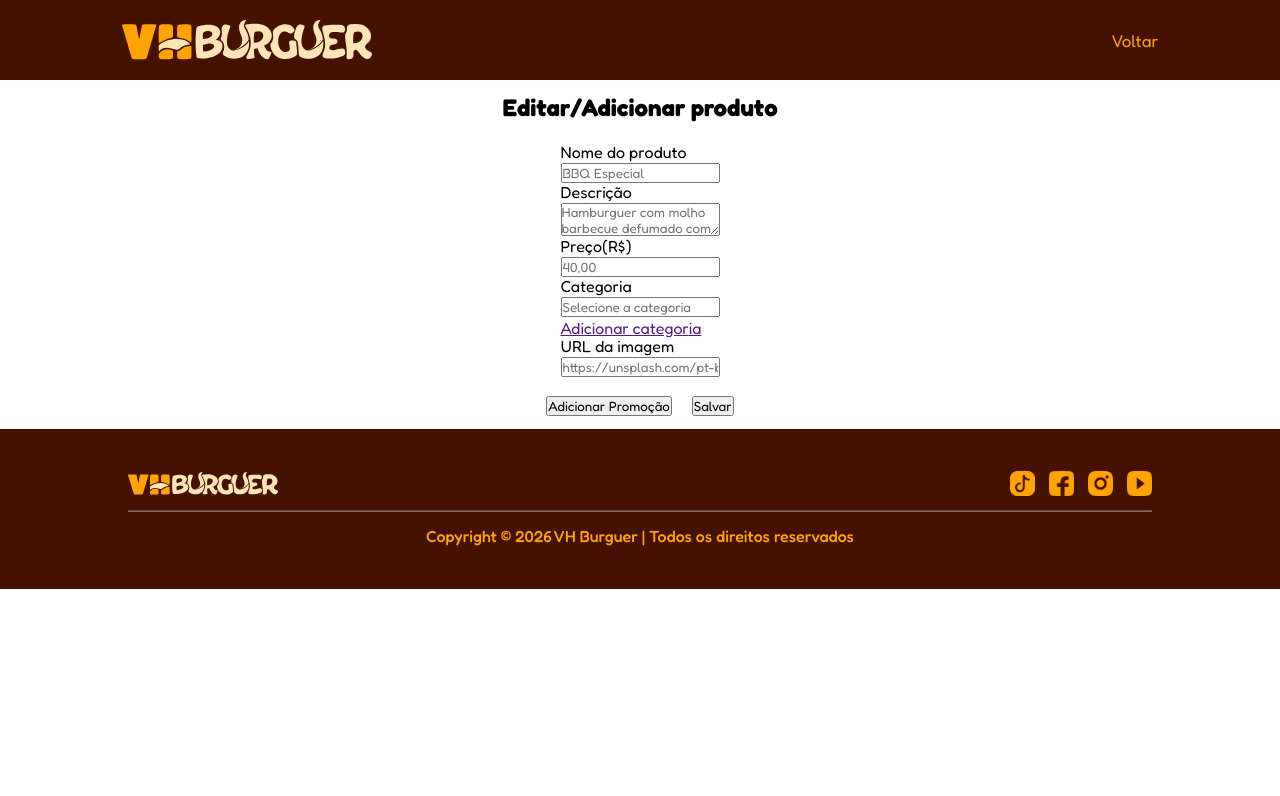
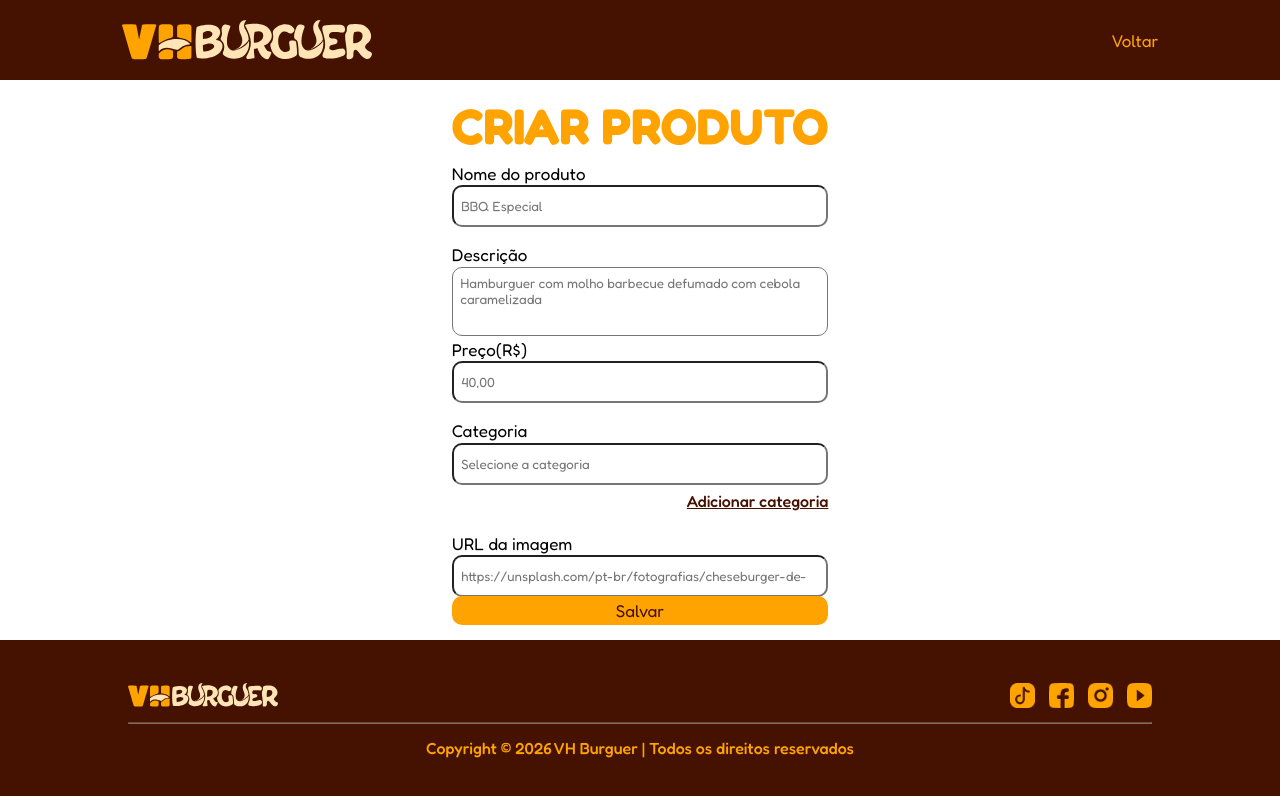
Before and after one commit to Caique-1910/Vh_BurGuer_Next, a Next.js app in the folder vh-burguer/: page /produto in a window 1280 px wide. Shown: the top 796 px of the page. Built offline with nearby package versions, Linux system fonts and the light colour scheme.

Commit message:
Criar produto e criar promoção feitos

```diff
--- a/vh-burguer/src/components/lista-produto/lista-produto.tsx
+++ b/vh-burguer/src/components/lista-produto/lista-produto.tsx
@@ -14,7 +14,7 @@ const ListaProduto = () => {
                 </button>
                 <div id={styles.botoes_direita}>
                     <Link className={styles.botao} href="">Promoções</Link>
-                    <Link className={styles.botao} href="">Produtos</Link>
+                    <Link className={styles.botao} href="./produto">Produtos</Link>
                 </div>
             </div>
             <div id={styles.cards_produtos}>
--- /dev/null
+++ b/vh-burguer/src/pages/categoria/categoria.module.css
@@ -0,0 +1,85 @@
+.cont_prin{
+    display: grid;
+    justify-content: center;
+    height: 70vh;
+    padding: 2%;
+}
+
+.cont_prin h2{
+    color: var(--laranja-destaque);
+    font-size: var(--tamanho-titulo);
+}
+
+.forms{
+    display: grid;
+    height: 6%;
+}
+
+.div_btns{
+    display: flex;
+    gap: 10px;
+    width: 100%;
+}
+
+.label{
+    width: 100%;
+    font-size: var(--tamanho-texto-btn);
+    height: 30%;
+    color: var(--fonte-preta);
+}
+
+.input{
+    width: 100%;
+    height: 120%;
+    border-radius: 10px;
+    padding: 2%;
+    outline: none;
+}
+
+.input:focus{
+    border: 3px solid var(--laranja-destaque);
+}
+
+.btn_sal{
+    background-color: var(--laranja-destaque);
+    color: var(--vinho);
+    font-size: var(--tamanho-texto-btn);
+    width: 100%;
+    height: 40%;
+    border-radius: 10px;
+    padding: 4px;
+    border: none;
+}
+
+.btn_sal:hover{
+    background-color: var(--vinho);
+    color: var(--laranja-destaque);
+    font-size: var(--tamanho-texto-btn);
+    width: 100%;
+    height: 40%;
+    border-radius: 10px;
+    padding: 4px;
+    border: none;
+}
+
+.btn_canc{
+    background-color: #ffffff;
+    color: var(--vinho);
+    font-size: var(--tamanho-texto-btn);
+    width: 90%;
+    height: 40%;
+    border-radius: 10px;
+    padding: 4px;
+    border: 3px solid var(--laranja-destaque);
+}
+
+.btn_canc:hover{
+    background-color: var(--laranja-destaque);
+    color: var(--vinho);
+    font-size: var(--tamanho-texto-btn);
+    width: 90%;
+    height: 40%;
+    border-radius: 10px;
+    padding: 4px;
+    border: none;
+}
--- a/vh-burguer/src/pages/produto/index.tsx
+++ b/vh-burguer/src/pages/produto/index.tsx
@@ -8,41 +8,43 @@ const Produto = () => {
         <>
             <SubHeader />
             <main className={styles.conteudoPrin}>
-                <h2>Editar/Adicionar produto</h2>
+                <h2>CRIAR PRODUTO</h2>
 
-                <form action="">
+                <form action="" className={styles.forms}>
 
                     <div className={styles.camp_nome}>
-                        <label htmlFor="">Nome do produto</label>
-                        <input type="text" placeholder="BBQ Especial" />
+                        <label htmlFor="" className={styles.label}>Nome do produto</label>
+                        <input type="text" placeholder="BBQ Especial" className={styles.input} />
                     </div>
 
                     <div className={styles.camp_descri}>
-                        <label htmlFor="">Descrição</label>
-                        <textarea name="" id="" placeholder="Hamburguer com molho barbecue defumado com cebola caramelizada">
+                        <label htmlFor="" className={styles.label}>Descrição</label>
+                        <textarea name="" id="" placeholder="Hamburguer com molho barbecue defumado com cebola caramelizada" className={styles.caixaTexto}>
                         </textarea>
                     </div>
 
                     <div className={styles.camp_prec}>
-                        <label htmlFor="">Preço(R$)</label>
-                        <input type="text" placeholder="40,00" />
+                        <label htmlFor="" className={styles.label}>Preço(R$)</label>
+                        <input type="text" placeholder="40,00" className={styles.input}/>
                     </div>
 
                     <div className={styles.camp_cat}>
-                        <label htmlFor="">Categoria</label>
-                        <input type="text" placeholder="Selecione a categoria" />
-                        <Link href="">Adicionar categoria</Link>
+                        <label htmlFor="" className={styles.label}>Categoria</label>
+                        <input type="text" placeholder="Selecione a categoria" className={styles.input} />
+                        <div className={styles.div_link}>
+                        <Link href="./categoria" className={styles.link}>Adicionar categoria</Link>
+                        </div>
                     </div>
 
                     <div className={styles.camp_img}>
-                        <label htmlFor="">URL da imagem</label>
-                        <input type="text" placeholder="https://unsplash.com/pt-br/fotografias/cheseburger-de-" />
+                        <label htmlFor="" className={styles.label}>URL da imagem</label>
+                        <input type="text" placeholder="https://unsplash.com/pt-br/fotografias/cheseburger-de-"  className={styles.input}/>
                     </div>
                 </form>
 
                 <div className={styles.div_btns}>
-                    <button className={styles.btn}>Adicionar Promoção</button>
-                    <button className={styles.btn}>Salvar</button>
+
+                    <button className={styles.btn_sal}>Salvar</button>
                 </div>
             </main >
             <Footer />
--- a/vh-burguer/src/pages/produto/produto.module.css
+++ b/vh-burguer/src/pages/produto/produto.module.css
@@ -1,10 +1,55 @@
 .conteudoPrin{
-    display: flex;
+    display: grid;
     justify-content: center;
     flex-direction: column;
     align-items: center;
-    gap: 20px;
+    gap: 4px;
     padding: 1%;
+    height: 70vh;
+}
+
+.conteudoPrin h2{
+    color: var(--laranja-destaque);
+    font-size: var(--tamanho-titulo);
+}
+
+.forms{
+    display: flex;
+    justify-content: flex-start;
+    flex-direction: column;
+    gap: 25px;
+}
+
+
+.label{
+    width: 100%;
+    font-size: var(--tamanho-texto-btn);
+    height: 30%;
+    color: var(--fonte-preta);
+}
+
+.input{
+    width: 100%;
+    height: 120%;
+    border-radius: 10px;
+    padding: 2%;
+    outline: none;
+}
+
+.input:focus{
+    border: 3px solid var(--laranja-destaque);
+}
+
+.caixaTexto{
+    height: 145%;
+    padding: 2%;
+    resize: none;
+    outline: none;
+    border-radius: 10px;
+}
+
+.caixaTexto:focus{
+    border: 3px solid var(--laranja-destaque);
 }
 
 .camp_nome{
@@ -27,6 +72,17 @@
     gap: 2%;
 }
 
+.div_link{
+    display: flex;
+    justify-content: flex-end;
+    margin-top: 3%;
+}
+
+.link{
+    color: var(--vinho);
+    font-weight: 500;
+}
+
 .camp_img{
     display: grid;
     gap: 2%;
@@ -35,4 +91,29 @@
 .div_btns{
     display: flex;
     gap: 20px;
+    width: 100%;
 }
+
+
+.btn_sal{
+    background-color: var(--laranja-destaque);
+    color: var(--vinho);
+    font-size: var(--tamanho-texto-btn);
+    width: 100%;
+    height: 20%;
+    border-radius: 10px;
+    padding: 4px;
+    border: none;
+}
+
+
+.btn_sal:hover{
+    background-color: var(--vinho);
+    color: var(--laranja-destaque);
+    font-size: var(--tamanho-texto-btn);
+    width: 100%;
+    height: 50%;
+    border-radius: 10px;
+    padding: 4px;
+    border: none;
+}
```
Also changed, not shown: vh-burguer/src/pages/categoria/index.tsx (added, +27 -0 lines).
